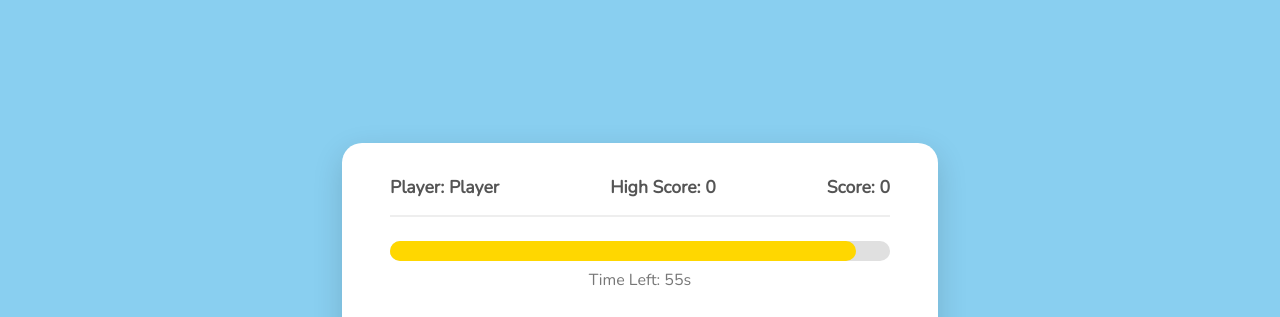
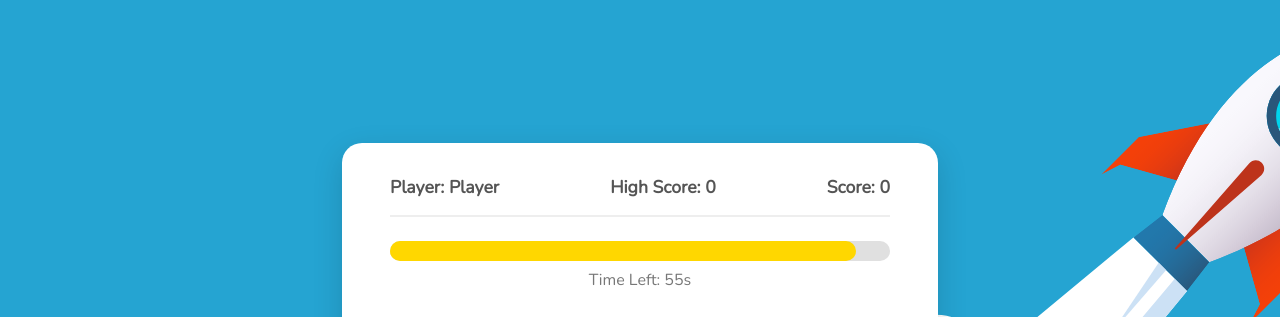
Before and after one commit to delbeke/math-game, a plain HTML site: page game.html in a window 1280 px wide. Shown: the top 317 px of the page. Drawn offline with nearby package versions, Linux system fonts and the light colour scheme.

Commit message:
fun backgrounds

```diff
--- a/game.html
+++ b/game.html
@@ -10,7 +10,13 @@
     <link href="https://fonts.googleapis.com/css2?family=Fredoka+One&family=Nunito&display=swap" rel="stylesheet">
 </head>
 <body>
-
+    <style>
+        body {
+            background-image: url(bg2.svg);
+            background-size: cover;
+            background-position: 100, 100;
+        }
+    </style>
     <div class="container game-container">
         <div id="game-header">
             <div><span data-i18n="player">Player:</span> <span id="player-name"></span></div>
```
Also changed, not shown: index.html (+6 -1 lines), bg1.svg (added), bg2.svg (added), 1 other file.
